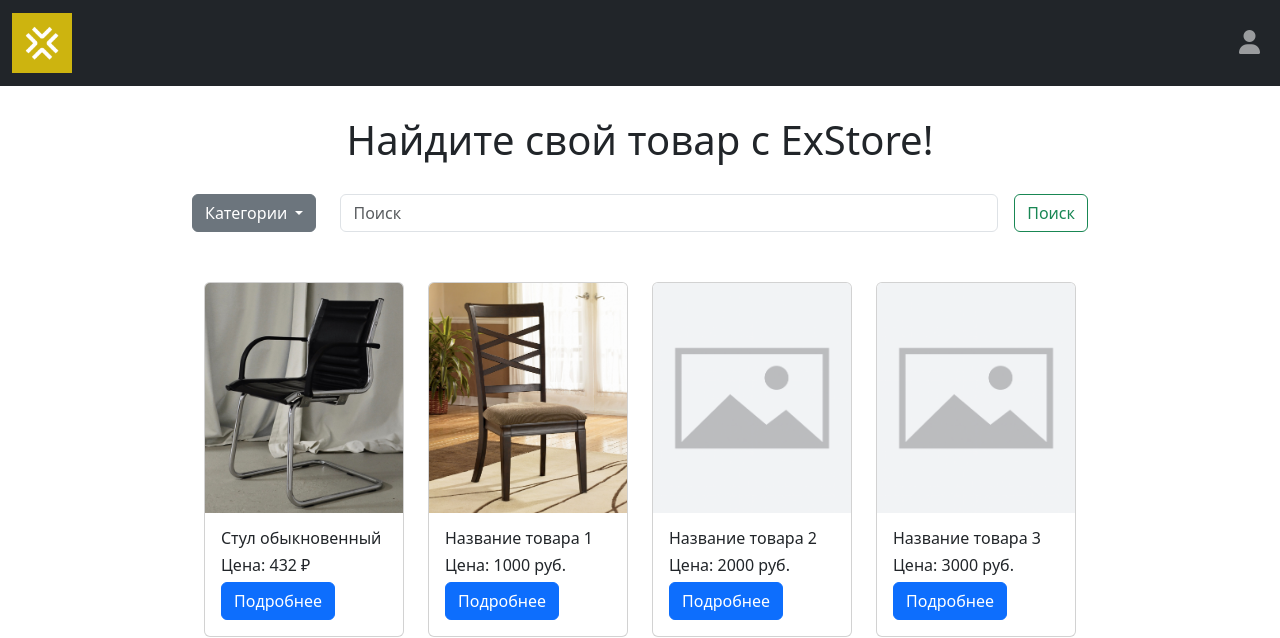
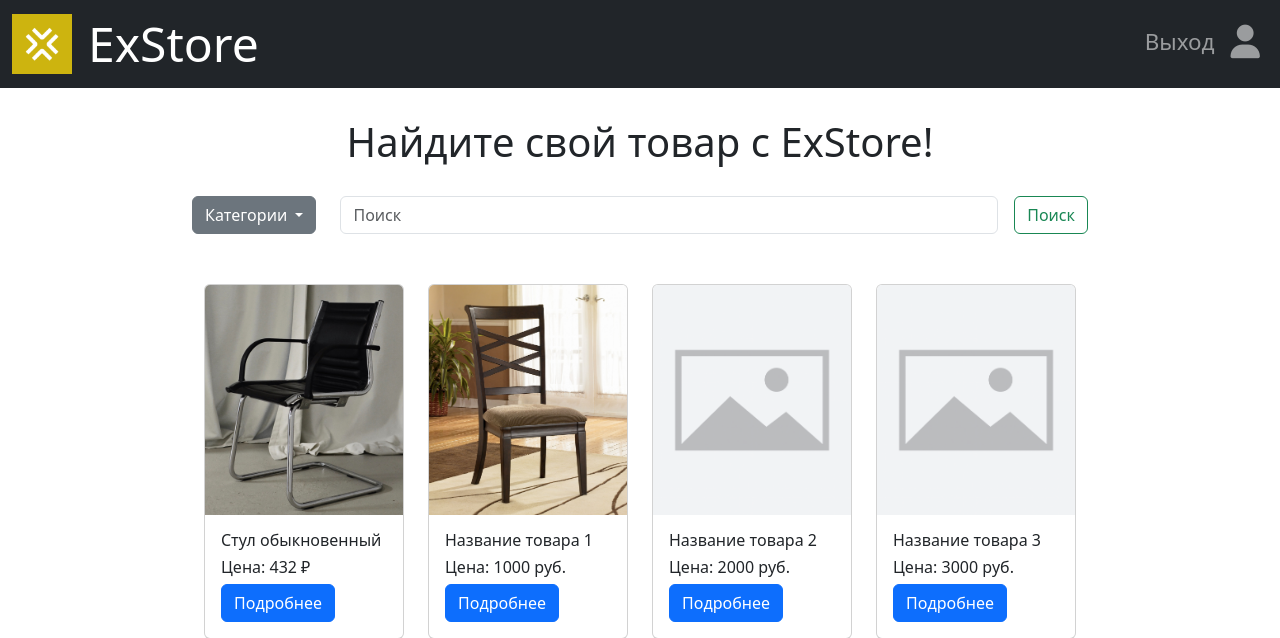
Before and after one commit to maksanik/ExStore, a Django app: page / in a window 1280 px wide. Shown: the top 638 px of the page. Run offline with Django 5.2, Linux system fonts and the light colour scheme; a user stored in the database is signed in; data comes from the database, SQL or seed files in the repository; both versions use the stored data as it was after the commit; some libraries are stand-ins or nearby versions.

Commit message:
Registration and logout were added

```diff
--- a/main/templates/main/base.html
+++ b/main/templates/main/base.html
@@ -20,99 +20,46 @@
   <header>
     <nav class="navbar navbar-expand-lg navbar-dark bg-dark">
       <div class="container-fluid">
+          <a href={% url 'main:index' %} id="CompLogo">
+            <div class="d-flex flex-row align-items-center">
               <img class="navbar-brand" src="{% static "icons/logo.png" %}">
+              <div id="CompName">ExStore</div>
+            </div>
+          </a>
           <button class="navbar-toggler" type="button" data-bs-toggle="collapse" data-bs-target="#navbarSupportedContent" aria-controls="navbarSupportedContent" aria-expanded="false" aria-label="Toggle navigation">
               <span class="navbar-toggler-icon"></span>
           </button>
           <div class="collapse navbar-collapse" id="navbarSupportedContent">
+              <ul class="navbar-nav ms-auto mb-2 mb-lg-0">
               {% if not user.is_authenticated %}
-              <ul class="navbar-nav ms-auto mb-2 mb-lg-0">
                 <li class="nav-item">
                     <a class="nav-link" href="#" data-bs-toggle="modal" data-bs-target="#authorization">Вход</a>
                 </li>
                 <li class="nav-item">
                     <a class="nav-link" href="#" data-bs-toggle="modal" data-bs-target="#registration">Регистрация</a>
                 </li>
-              </ul>
               {% else %}
-              <ul class="navbar-nav ms-auto mb-2 mb-lg-0">
+                <li class="nav-item">
+                    <a class="nav-link" href="{% url 'user:logout' %}">Выход</a>
+                </li>
                 <li class="nav-item">
                     <a class="nav-link" href="#" data-bs-toggle="modal" data-bs-target="#authorization">
                       <i class="fa-solid fa-user"></i></a>
                 </li>
+              {% endif %}
               </ul>
-              {% endif %}
           </div>
       </div>
   </nav>
 
   {% if not user.is_authenticated %}
-<!-- Модальное окно авторизации -->
-  <div class="modal fade" id="authorization" tabindex="-1" aria-labelledby="loginModalLabel" aria-hidden="true">
-    <div class="modal-dialog">
-      <div class="modal-content">
-        <div class="modal-header">
-          <h5 class="modal-title" id="loginModalLabel">Авторизация</h5>
-          <button type="button" class="btn-close" data-bs-dismiss="modal" aria-label="Close"></button>
-        </div>
-        <form method="post", action="{% url 'user:login' %}">
-          {% csrf_token %}
-        <div class="modal-body">
 
-            <div class="mb-3">
-                <label for="username_id" class="form-label"><strong>Имя пользователя</strong></label>
-                <input name="username" type="text" class="form-control" id="username_id" placeholder="Введите имя пользователя или почту" required>
-            </div>
-            <div class="mb-3">
-                <label for="password_id" class="form-label"><strong>Пароль</strong></label>
-                <input name="password" type="password" class="form-control" id="password_id" placeholder="Введите пароль" required>
-            </div>
-        </div>
-        <div class="modal-footer">
-          <button type="button" class="btn btn-secondary" data-bs-dismiss="modal">Закрыть</button>
-          <button type="submit" class="btn btn-primary">Войти</button>
-        </div>
-        </form>
-      </div>
-    </div>
-  </div>
+  {% include "users/loginModal.html" %}
 
-  <!-- Модальное окно регистрации -->
-  <div class="modal fade" id="registration" tabindex="-1" aria-labelledby="registrationModalLabel" aria-hidden="true">
-    <div class="modal-dialog">
-      <div class="modal-content">
-        <div class="modal-header">
-          <h5 class="modal-title" id="registrationModalLabel">Регистрация</h5>
-          <button type="button" class="btn-close" data-bs-dismiss="modal" aria-label="Закрыть"></button>
-        </div>
-        <div class="modal-body">
-          <form>
-            <div class="mb-3">
-              <label for="username" class="form-label"><strong>Имя пользователя</strong></label>
-              <input type="text" class="form-control" id="username" placeholder="Введите имя пользователя" required>
-            </div>
-            <div class="mb-3">
-              <label for="email" class="form-label"><strong>Электронная почта</strong></label>
-              <input type="email" class="form-control" id="email" placeholder="Введите электронную почту" required>
-            </div>
-            <div class="mb-3">
-              <label for="password" class="form-label"><strong>Пароль</strong></label>
-              <input type="password" class="form-control" id="password" placeholder="Введите пароль" required>
-            </div>
-            <div class="mb-3">
-              <label for="confirmPassword" class="form-label"><strong>Подтвердите пароль</strong></label>
-              <input type="password" class="form-control" id="confirmPassword" placeholder="Подтвердите пароль" required>
-            </div>
-          </form>
-        </div>
-        <div class="modal-footer">
-          <button type="button" class="btn btn-secondary" data-bs-dismiss="modal">Закрыть</button>
-          <button type="button" class="btn btn-primary">Зарегистрироваться</button>
-        </div>
-      </div>
-    </div>
-  </div>
+  {% include "users/registerModal.html" %}
+
   {% endif %}
+
   </header>
   <main>
   <div style="width: 70%; margin: 0 auto;">
--- a/static/css/base.css
+++ b/static/css/base.css
@@ -27,3 +27,16 @@ h5 {
 .fa-user {
     font-size: 1.5em;
 }
+
+.nav-link {
+    font-size: 1.4em;
+}
+
+#CompName {
+    color: white;
+    font-size: 3em;
+}
+
+#CompLogo {
+    text-decoration: none;
+}
--- a/users/urls.py
+++ b/users/urls.py
@@ -10,6 +10,6 @@ app_name = 'user'
 urlpatterns = [
     path('login/', views.login, name="login"),
     path('registration/', views.registration, name="registration"),
-    path('logout/', views.registration, name="logout"),
+    path('logout/', views.logout, name="logout"),
     path('profile/', views.profile, name="profile"),
 ]
```
Also changed, not shown: users/forms.py (+13 -1 lines), users/templates/users/loginModal.html (added, +29 -0 lines), users/templates/users/registerModal.html (added, +36 -0 lines), users/views.py (+15 -14 lines), db.sqlite3. Lines whose indentation alone changed are shown as unchanged.
